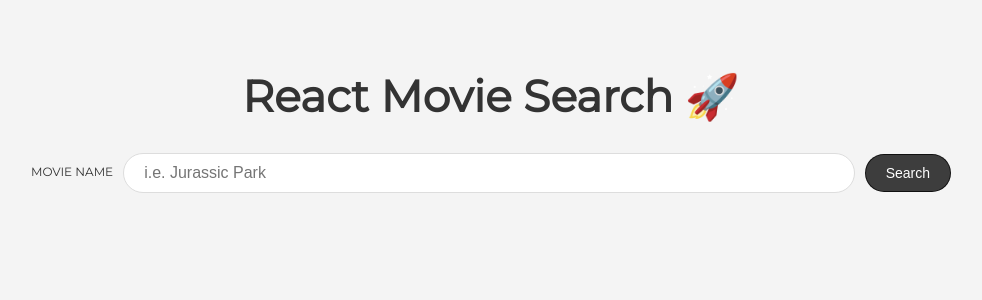
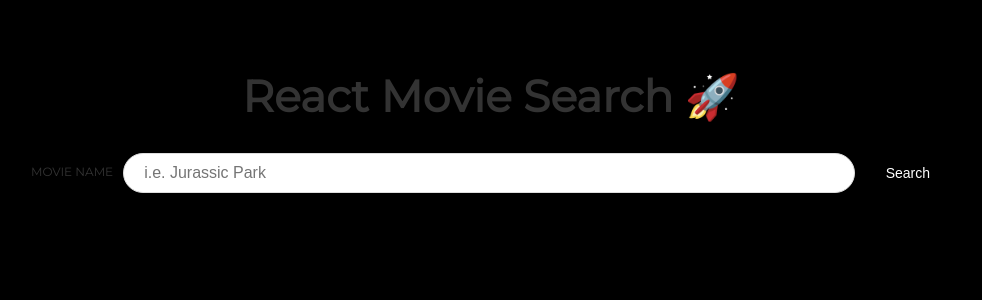
Before and after one commit to amadou-20/search-movie, a React (Create React App) app: page / in a window 1280 px wide. Shown: the top 300 px of the page, without its empty margins (149-1131 px from the left). Built offline with nearby package versions, Linux system fonts and the light colour scheme.

Commit message:
I change the background-color

```diff
--- a/src/index.css
+++ b/src/index.css
@@ -10,7 +10,7 @@ body {
   font-family: 'Montserrat', sans-serif;
   margin: 0;
   padding: 0;
-  background-color: rgb(244,244,244);
+  background-color: black;
   color: #333;
 }
 
```
Also changed, not shown: 1 other file (tests, documents, lock files or other folders).
